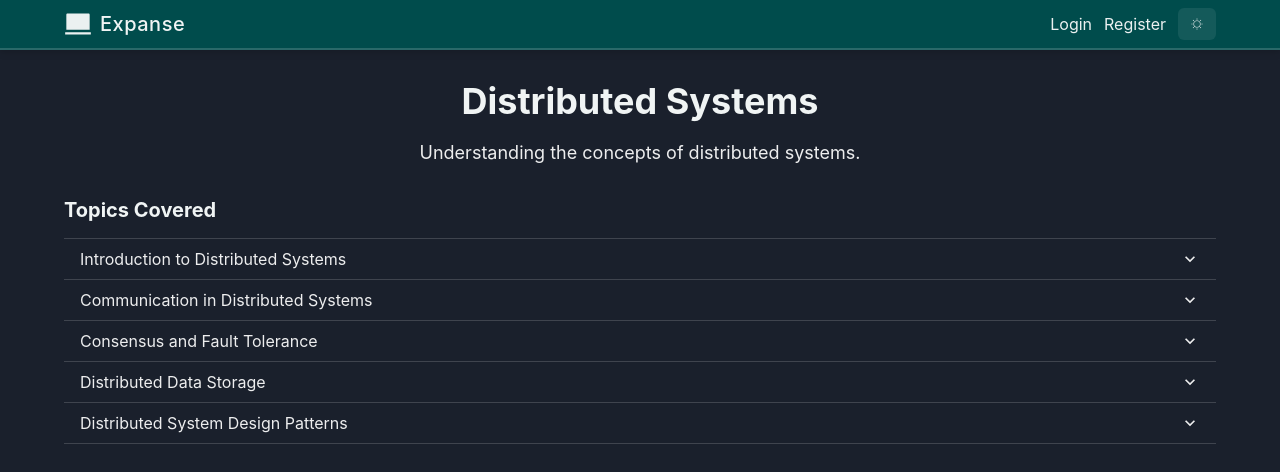
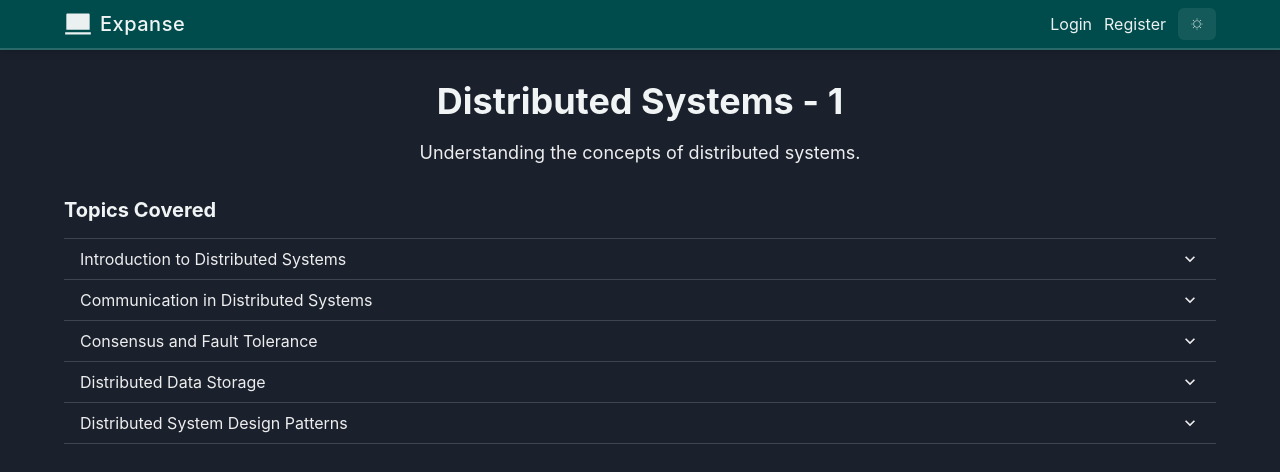
Before and after one commit to abhikCodes/Expanse, a Next.js app in the folder frontend-with-auth/: page /dashboard/courses/1 in a window 1280 px wide. Shown: the top 472 px of the page. Built offline with nearby package versions, Linux system fonts and the light colour scheme; no server answers.

Commit message:
added course code in display

```diff
--- a/frontend-with-auth/app/dashboard/courses/[code]/page.tsx
+++ b/frontend-with-auth/app/dashboard/courses/[code]/page.tsx
@@ -36,8 +36,6 @@ const CourseDetails = ({ params: { code } }: props) => {
     setLoadingError(false); // Reset error on successful load
   };
 
-  console.log(code);
-
   return (
     <Box _dark={{ bg: "neutral.50._dark" }} maxW="1200px" mx="auto">
       {/* Course Header */}
@@ -47,7 +45,7 @@ const CourseDetails = ({ params: { code } }: props) => {
           size="xl"
           color={isDarkMode ? "neutral.900" : "primary.900"}
         >
-          {courseDetails.course_name}
+          {courseDetails.course_name + " - " + code}
         </Heading>
         <Text
           fontSize="lg"
```
